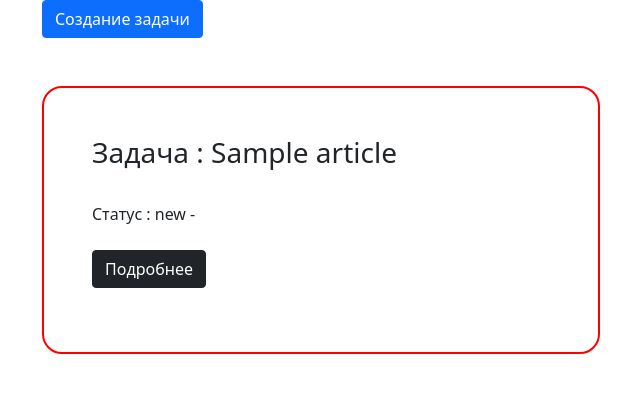
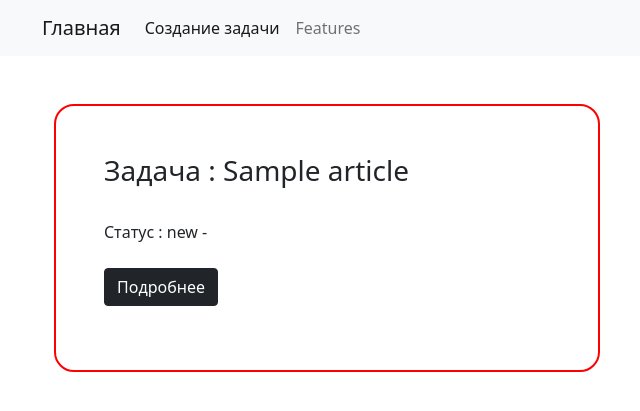
Before and after one commit to MirlanT/MirlanT, a Django app: page / in a window 1280 px wide. Shown: the top 411 px of the page, without its empty margins (40-680 px from the left). Run offline with Django 4.2, Linux system fonts and the light colour scheme; tables that the repository leaves empty hold one stand-in row (values such as "Sample post").

Commit message:
Add refactoring web-html

```diff
--- /dev/null
+++ b/git_practice/webapp/templates/BASE.html
@@ -0,0 +1,34 @@
+<!doctype html>
+<html lang="en">
+<head>
+    <meta charset="UTF-8">
+    <meta name="viewport"
+          content="width=device-width, user-scalable=no, initial-scale=1.0, maximum-scale=1.0, minimum-scale=1.0">
+    <meta http-equiv="X-UA-Compatible" content="ie=edge">
+    <link href="https://cdn.jsdelivr.net/npm/bootstrap@5.0.2/dist/css/bootstrap.min.css" rel="stylesheet" integrity="sha384-EVSTQN3/azprG1Anm3QDgpJLIm9Nao0Yz1ztcQTwFspd3yD65VohhpuuCOmLASjC" crossorigin="anonymous">
+    <title>{% block title %}Главная{% endblock %}</title>
+</head>
+<body>
+    <nav class="navbar navbar-expand-lg navbar-light bg-light">
+      <div class="container">
+        <a class="navbar-brand" href="{%  url "index" %}">Главная</a>
+        <button class="navbar-toggler" type="button" data-bs-toggle="collapse" data-bs-target="#navbarNavAltMarkup" aria-controls="navbarNavAltMarkup" aria-expanded="false" aria-label="Toggle navigation">
+          <span class="navbar-toggler-icon"></span>
+        </button>
+        <div class="collapse navbar-collapse" id="navbarNavAltMarkup">
+          <div class="navbar-nav">
+              {% block nav %}
+              {% endblock %}
+              <a class="nav-link" href="{%  url "index" %}">Features</a>
+           </div>
+        </div>
+      </div>
+    </nav>
+    <div class="container">
+        {% block content %}
+            main
+        {% endblock %}
+    </div>
+</body>
+<script src="https://cdn.jsdelivr.net/npm/bootstrap@5.0.2/dist/js/bootstrap.bundle.min.js" integrity="sha384-MrcW6ZMFYlzcLA8Nl+NtUVF0sA7MsXsP1UyJoMp4YLEuNSfAP+JcXn/tWtIaxVXM" crossorigin="anonymous"></script>
+</html>
--- a/git_practice/webapp/templates/index.html
+++ b/git_practice/webapp/templates/index.html
@@ -1,16 +1,11 @@
-<!doctype html>
-<html lang="en">
-<head>
-    <meta charset="UTF-8">
-    <meta name="viewport"
-          content="width=device-width, user-scalable=no, initial-scale=1.0, maximum-scale=1.0, minimum-scale=1.0">
-    <meta http-equiv="X-UA-Compatible" content="ie=edge">
-    <link href="https://cdn.jsdelivr.net/npm/bootstrap@5.0.2/dist/css/bootstrap.min.css" rel="stylesheet" integrity="sha384-EVSTQN3/azprG1Anm3QDgpJLIm9Nao0Yz1ztcQTwFspd3yD65VohhpuuCOmLASjC" crossorigin="anonymous">
-    <title>Document</title>
-</head>
-<body>
+{% extends "BASE.html" %}
+{% block nav %}
+<a class="nav-link active" aria-current="page" href="{% url "article_add" %}">Создание задачи</a>
+{% endblock %}
+
+{% block content %}
     <div class="container">
-        <a href="articles/add/" class="btn btn-primary">Создание задачи</a>
+{#        <a href="{% url "article_add" %}" class="btn btn-primary">Создание задачи</a>#}
         {% for article in articles %}
             <div style="border: 2px solid red;border-radius: 20px" class="mt-5 mb-5 w-50 p-5">
                 <h3>Задача : {{ article.title }}</h3>
@@ -18,11 +13,8 @@
                 <span>Статус : {{ article.status }} - {{ article.get_status_dispay }}</span>
                 <br>
                 <br>
-                <p><a href="articles/{{article.pk}}/" class="btn btn-dark">Подробнее</a></p>
+                <p><a href="{% url "article_view" article.pk %}" class="btn btn-dark">Подробнее</a></p>
             </div>
         {% endfor %}
     </div>
-</body>
-</html>
-
-<script src="https://cdn.jsdelivr.net/npm/bootstrap@5.0.2/dist/js/bootstrap.bundle.min.js" integrity="sha384-MrcW6ZMFYlzcLA8Nl+NtUVF0sA7MsXsP1UyJoMp4YLEuNSfAP+JcXn/tWtIaxVXM" crossorigin="anonymous"></script>
+{% endblock %}
--- a/git_practice/webapp/views.py
+++ b/git_practice/webapp/views.py
@@ -16,7 +16,7 @@ def article_view(request, pk):
     contex = {
         "article": article
     }
-    return render(request  , 'article.html', contex)
+    return render(request, 'article.html', contex)
 
 
 def index_create(request):
```
Also changed, not shown: git_practice/webapp/templates/article.html (+8 -12 lines), git_practice/webapp/templates/create.html (+5 -18 lines), git_practice/webapp/migrations/0005_alter_article_options_alter_article_title.py (added), git_practice/webapp/migrations/0006_alter_article_title.py (added). Lines whose indentation alone changed are shown as unchanged.
